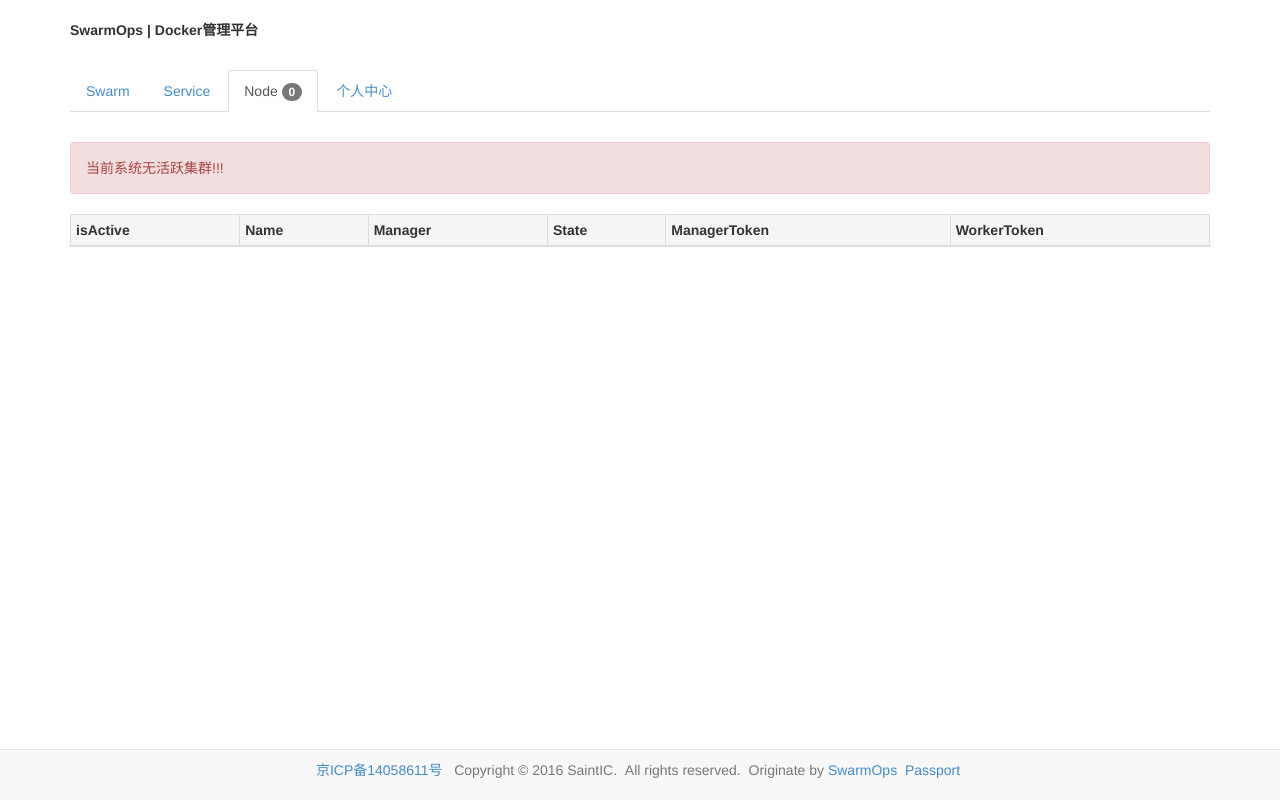
After one commit to staugur/SwarmOps, a Flask app: template src/ui/templates/node.html in a window 1280 px wide. The commit adds this page. Run offline with Flask 2, Linux system fonts and the light colour scheme; the template is opened without the code that fills it, so the values that code supplies are empty; parts of the project's set-up code (start-up, migrations or seed data) failed here and were passed over; some libraries are stand-ins or nearby versions.

Commit message:
swarm、service、node

```diff
--- a/src/libs/Swarm.py
+++ b/src/libs/Swarm.py
@@ -93,10 +93,11 @@ class MultiSwarmManager(BASE_SWARM_ENGINE_API):
         logger.debug(self._swarm)
         if checkState:
             logger.info("get and check all swarm cluster, start")
-            return [ swarm for swarm in self._swarm if swarm.update(state=self._checkSwarmHealth(self._checkSwarmLeader(swarm))) == None ]
+            return [ swarm for swarm in self._swarm if swarm.update(state=self._checkSwarmHealth(self._checkSwarmLeader(swarm))) == None and swarm.update(manager=self._checkSwarmManager(self._checkSwarmLeader(swarm))) == None ]
         else:
             swarms = []
             for swarm in self._swarm:
+                swarm.update(manager=self._checkSwarmManager(self._checkSwarmLeader(swarm)))
                 if "state" in swarm:
                     swarm.pop("state")
                 swarms.append(swarm)
@@ -202,7 +203,6 @@ class MultiSwarmManager(BASE_SWARM_ENGINE_API):
                 res.update(msg="PUT: setActive, but no name param or name non-existent", code=-1040)
         else:
             pass
-            #update swarm info
 
         logger.info(res)
         return res
--- a/src/main.py
+++ b/src/main.py
@@ -59,6 +59,10 @@ def add_header(response):
 def index():
     return redirect(url_for("ui.index"))
 
+@app.route("/home/")
+def home():
+    return redirect(GLOBAL["Interest.blog.Url"])
+
 @app.route('/login/')
 def login():
     if g.auth:
--- a/src/ui/templates/base.html
+++ b/src/ui/templates/base.html
@@ -19,21 +19,29 @@
 
 <div class="container">
 
+    <br />
+    <p><strong>{{ self.title() }}</strong></p>
+	  <br />
     <!-- 导航 -->
-    <br />
-    <p><strong>SwarmOps | Docker管理平台</strong></p>
-	<br />
-    <!-- Nav tabs -->
-    <ul class="nav nav-tabs" role="tablist">
-        <li role="presentation" class="active"><a href="#swarm" role="tab" data-toggle="tab" id="swarm">Swarm <span class="badge" id="swarm_number"></span></a></li>
-        <li role="presentation"><a href="#service" role="tab" data-toggle="tab" id="service">Service <span class="badge" id="service_number"></span></a></li>
-        <li role="presentation"><a href="#node" role="tab" data-toggle="tab" id="node">Node <span class="badge" id="node_number"></span></a></li>
-        <li role="presentation"><a href="#home" role="tab" data-toggle="tab" id="home">个人中心</a></li>
+    <ul class="nav nav-tabs" id="tab">
+        <li><a href="{{ url_for('ui.index') }}" id="swarm">Swarm <span class="badge" id="swarm_number"></span></a></li>
+        <li><a href="{{ url_for('ui.service') }}" id="service">Service <span class="badge" id="service_number"></span></a></li>
+        <li><a href="{{ url_for('ui.node') }}" id="node">Node <span class="badge" id="node_number"></span></a></li>
+        <li><a href="{{ url_for('home') }}" target="_blank" id="home">个人中心</a></li>
     </ul>
-	<p></p></br>
+	  <p></p></br>
 
     {% block container %}{% endblock %}
 
+    <nav class="navbar navbar-default navbar-fixed-bottom text-center">
+    <div class="navbar-inner navbar-content-center">
+        <p class="text-muted credit" style="padding: 10px;">
+             <a href="http://www.miitbeian.gov.cn/" target="_blank">京ICP备14058611号</a>&nbsp;&nbsp;
+              Copyright &copy; 2016 SaintIC.&nbsp;&nbsp;All rights reserved.&nbsp;&nbsp;Originate by <a href="https://github.com/staugur/SwarmOps/" target="_blank" title="{{ self.title() }}">SwarmOps</a>&nbsp;
+              <a href="https://github.com/staugur/passport/" target="_blank" title="Passport Auth System">Passport</a>&nbsp;
+        </p>
+    </div>
+    </nav>
 </div>
 
 <script src="{{ url_for('ui.static', filename='js/jquery-3.1.0.min.js') }}"></script>
--- /dev/null
+++ b/src/ui/templates/node.html
@@ -0,0 +1,70 @@
+{% extends "base.html" %}
+{% block title %}
+SwarmOps | Docker管理平台
+{% endblock %}
+{% block container %}
+{% if not ActiveSwarm %}
+<div class="alert alert-danger" role="alert">当前系统无活跃集群!!!</div>
+{% endif %}
+<table class=" table table-bordered table-hover table-condensed table-responsive">
+    <thead>
+        <tr class="active">
+            <th>isActive</th>
+            <th>Name</th>
+            <th>Manager</th>
+            <th>State</th>
+            <th>ManagerToken</th>
+            <th>WorkerToken</th>
+        </tr>
+    </thead>
+    <tbody>
+    {% for swarm in Swarms %}
+        <tr>
+        {%- if swarm.name == ActiveSwarm.name %}
+            <td style="vertical-align: middle; text-align: center;"><attr title="当前为活跃集群" class="glyphicon glyphicon-ok-sign"></attr></td>
+        {% else %}
+            <td style="vertical-align: middle; text-align: center;"><a href='javascript:setActive("{{ swarm.name }}")'><attr title='升级为活跃集群' class='glyphicon glyphicon-arrow-up'></attr></a></td>
+        {% endif -%}
+            <td style='vertical-align: middle; text-align: center;'>{{ swarm.name }}</td>
+            <td style='vertical-align: middle; text-align: center;'>{{ swarm.manager|join(', ') }}</td>
+            <td style='vertical-align: middle; text-align: center;'>{{ swarm.state }}</td>
+            <td>{{ swarm.managerToken }}</td>
+            <td>{{ swarm.workerToken }}</td>
+        </tr>
+    {% endfor %}
+    </tbody>
+</table>
+{% endblock %}
+{% block script %}
+<script type="text/javascript">
+// Swarm集群数量
+document.getElementById("node_number").innerHTML= {{ Swarms|length }};
+
+// 设置活跃集群
+function setActive(name) {
+    $.ajax({
+        url: "{{ url_for('apis.core.swarm', setActive=True) }}&name=" + name,
+        method: 'PUT',
+        datatype: 'json',
+        success: function(res) {
+            console.log(res);
+            if (res.success==true) {
+                alert("设置活跃集群成功！");
+            } else {
+                alert("设置活跃集群失败！");
+            }
+            window.location.reload();
+        },
+        error: function(error){
+            console.log(error);
+        }
+    });
+}
+
+var NavId=null;
+var As=document.getElementById('tab').getElementsByTagName('li');
+NavId = As[2];
+console.log(NavId)
+NavId.className='active';
+</script>
+{% endblock %}
```
Also changed, not shown: src/libs/Base.py (+15 -0 lines), src/ui/templates/service.html (added, +70 -0 lines), src/ui/templates/swarm.html (renamed from src/ui/templates/index.html, +9 -3 lines), src/ui/ui.py (+16 -1 lines).
